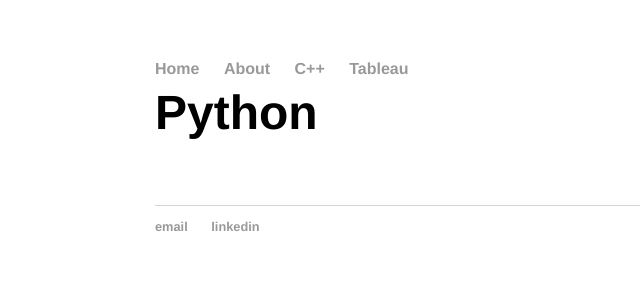
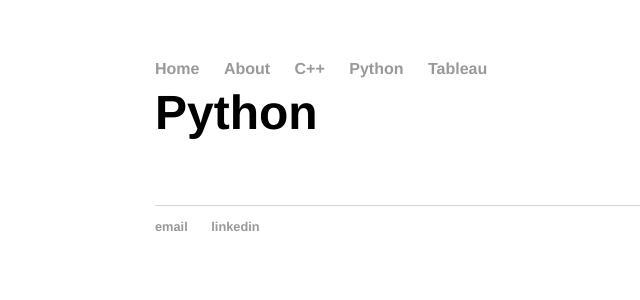
Before and after one commit to cchanzl/Lock-Screen, a Jekyll site: the page built from python/index.html, in a window 1280 px wide. Shown: the top 300 px of the page, without its empty margins (37-677 px from the left). Built offline with Jekyll 4.4.1, drawn with Linux system fonts in a browser that asks for light colours.

Commit message:
Update default.html

```diff
--- a/_layouts/default.html
+++ b/_layouts/default.html
@@ -11,6 +11,7 @@
 	        		<li><a href="/">Home</a></li>
 		        	<li><a href="/about">About</a></li>
 				<li><a href="/cpp">C++</a></li>
+				<li><a href="/python">Python</a></li>
 	        		<li><a href="/tableau">Tableau</a></li>
 	    		</ul>
 			</nav>
```
